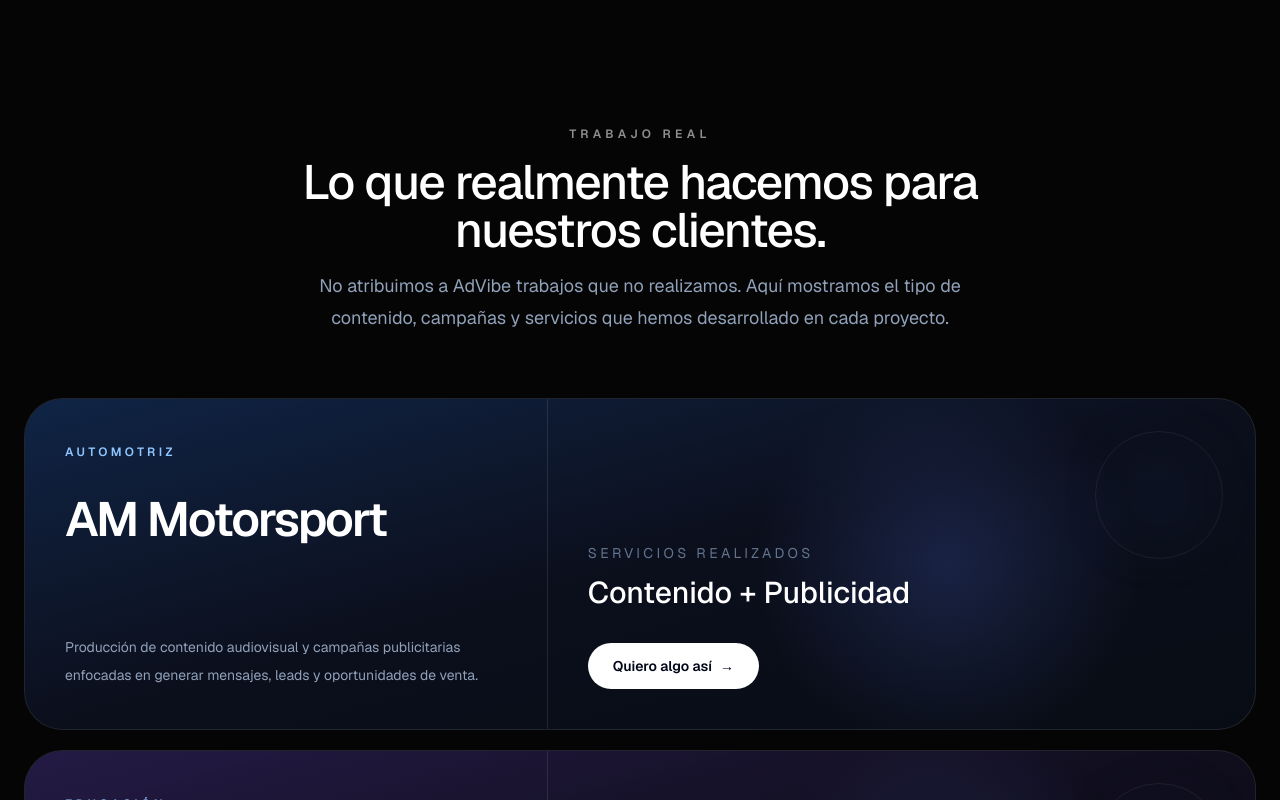
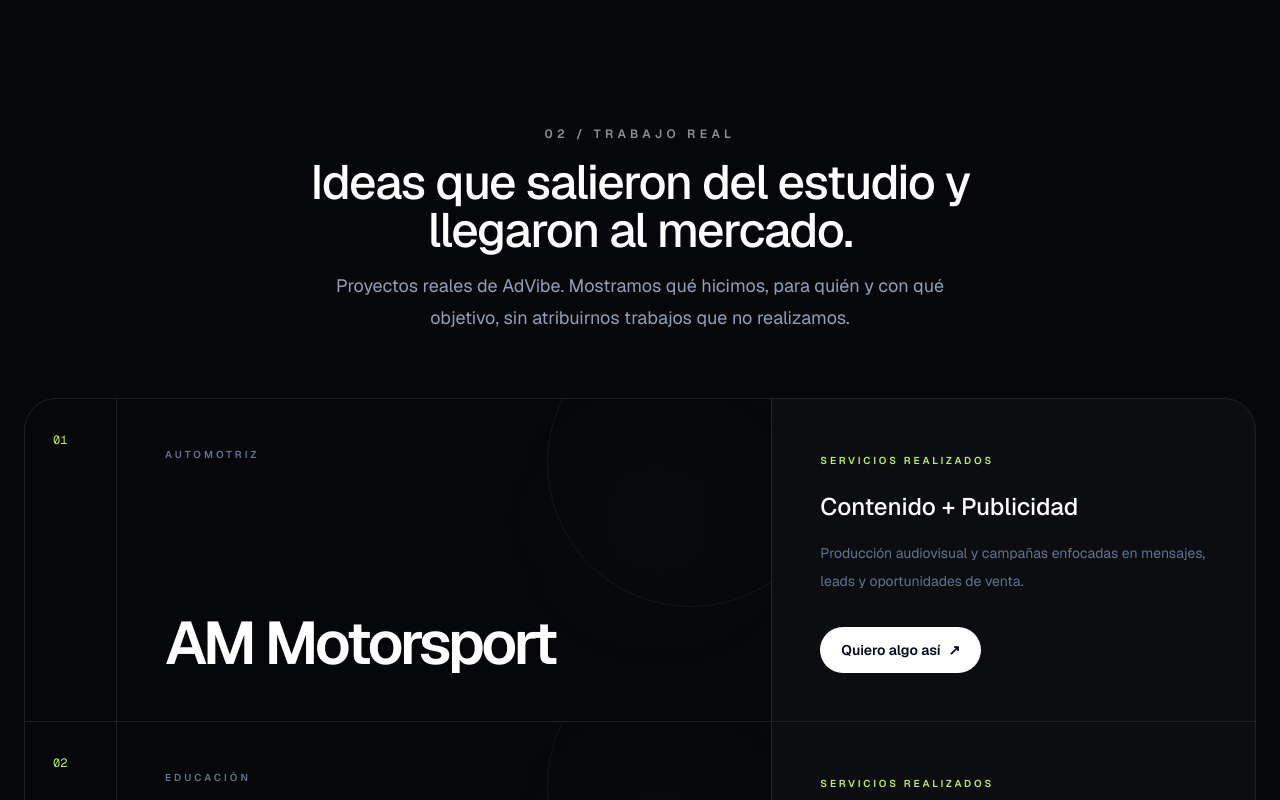
Before and after one commit to pablowebster94-sudo/advibe, a Next.js app: page / in a window 1280 px wide. Shown: the part 4300-5100 px from the top of the page. Built offline with nearby package versions, Linux system fonts and the light colour scheme.

Commit message:
design: turn portfolio into editorial case studies

```diff
--- a/components/Portfolio.tsx
+++ b/components/Portfolio.tsx
@@ -1,60 +1,57 @@
 "use client";
 
 import { motion } from "framer-motion";
-import { portfolio } from "@/lib/content";
 import SectionHeading from "@/components/ui/SectionHeading";
 import EventButton from "@/components/EventButton";
 
-const accents = [
-  "from-blue-500/30 via-indigo-500/5 to-transparent",
-  "from-violet-500/30 via-fuchsia-500/5 to-transparent",
-  "from-cyan-400/25 via-blue-500/5 to-transparent",
+const projects = [
+  { number: "01", title: "AM Motorsport", sector: "Automotriz", work: "Contenido + Publicidad", description: "Producción audiovisual y campañas enfocadas en mensajes, leads y oportunidades de venta.", mark: "AM" },
+  { number: "02", title: "United Kingdom English Academy", sector: "Educación", work: "Contenido + Meta Ads", description: "Contenido y campañas para comunicar la oferta educativa y atraer potenciales estudiantes.", mark: "UK" },
+  { number: "03", title: "CETAD San Lucas", sector: "Salud", work: "Branding + Contenido + Publicidad", description: "Identidad visual, contenido y campañas desarrolladas en distintas etapas de colaboración.", mark: "SL" },
+  { number: "04", title: "Paola Migitama", sector: "Marca personal", work: "Contenido + Publicidad", description: "Contenido y apoyo publicitario para fortalecer la comunicación digital y generar oportunidades.", mark: "PM" },
 ];
 
 export default function Portfolio() {
   return (
-    <section id="portafolio" className="relative overflow-hidden py-28 sm:py-32 lg:py-40">
+    <section id="portafolio" className="relative overflow-hidden bg-[#05070a] py-28 sm:py-32 lg:py-40">
       <div className="mx-auto max-w-7xl px-6">
-        <SectionHeading
-          eyebrow="Trabajo real"
-          title="Lo que realmente hacemos para nuestros clientes."
-          description="No atribuimos a AdVibe trabajos que no realizamos. Aquí mostramos el tipo de contenido, campañas y servicios que hemos desarrollado en cada proyecto."
-        />
+        <SectionHeading eyebrow="02 / Trabajo real" title="Ideas que salieron del estudio y llegaron al mercado." description="Proyectos reales de AdVibe. Mostramos qué hicimos, para quién y con qué objetivo, sin atribuirnos trabajos que no realizamos." />
 
-        <div className="mt-16 space-y-5">
-          {portfolio.map((project, index) => (
-            <motion.article
-              key={project.title}
-              initial={{ opacity: 0, y: 30 }}
-              whileInView={{ opacity: 1, y: 0 }}
-              viewport={{ once: true, amount: 0.2 }}
-              transition={{ duration: 0.65, delay: index * 0.08, ease: [0.22, 1, 0.36, 1] }}
-              className="group relative overflow-hidden rounded-[2.4rem] border border-white/10 bg-[#080c14]"
-            >
-              <div className={`absolute inset-0 bg-gradient-to-br ${accents[index % accents.length]} opacity-70`} />
-              <div className="absolute inset-y-0 right-0 hidden w-1/2 bg-[radial-gradient(circle_at_center,_rgba(91,124,255,0.18),transparent_55%)] lg:block" />
-
-              <div className="relative grid min-h-[330px] lg:grid-cols-[0.85fr_1.15fr]">
-                <div className="flex flex-col justify-between border-b border-white/10 p-7 sm:p-10 lg:border-b-0 lg:border-r">
-                  <div>
-                    <span className="text-xs font-semibold uppercase tracking-[0.28em] text-blue-300">{project.category.split("·")[0]}</span>
-                    <h3 className="mt-8 text-4xl font-semibold tracking-[-0.04em] text-white sm:text-5xl">{project.title}</h3>
-                  </div>
-                  <p className="mt-10 max-w-md text-sm leading-7 text-slate-400">{project.highlight}</p>
+        <div className="mt-16 overflow-hidden rounded-[2rem] border border-white/10">
+          {projects.map((project, index) => (
+            <motion.article key={project.title} initial={{ opacity: 0 }} whileInView={{ opacity: 1 }} viewport={{ once: true, amount: .12 }} transition={{ duration: .6 }} className="group relative border-b border-white/10 last:border-b-0">
+              <div className="grid min-h-[300px] lg:grid-cols-[92px_1.15fr_0.85fr]">
+                <div className="hidden border-r border-white/10 p-7 lg:block">
+                  <span className="font-mono text-xs text-lime-300">{project.number}</span>
                 </div>
-
-                <div className="relative flex flex-col justify-end p-7 sm:p-10">
-                  <div className="absolute right-8 top-8 h-32 w-32 rounded-full border border-white/10 opacity-60 transition duration-700 group-hover:scale-125 group-hover:border-blue-300/30" />
-                  <div className="absolute right-16 top-16 h-16 w-16 rounded-full bg-blue-400/10 blur-2xl transition duration-700 group-hover:bg-violet-400/20" />
-                  <div className="relative max-w-xl">
-                    <p className="text-sm uppercase tracking-[0.24em] text-slate-500">Servicios realizados</p>
-                    <p className="mt-3 text-2xl font-medium leading-9 text-white sm:text-3xl">{project.category.split("·")[1]?.trim() ?? "Contenido y publicidad"}</p>
-                    <EventButton href="#diagnostico" eventName="portfolio_case_cta" eventParams={{ source: "portfolio", project: project.title }} className="mt-8 inline-flex items-center rounded-full border border-white/15 bg-white px-6 py-3 text-sm font-semibold text-slate-950 hover:-translate-y-0.5 hover:bg-slate-100">Quiero algo así <span className="ml-2">→</span></EventButton>
+                <div className="relative overflow-hidden p-7 sm:p-10 lg:p-12">
+                  <div className="pointer-events-none absolute -right-16 -top-20 h-72 w-72 rounded-full border border-white/[0.06] transition-transform duration-700 group-hover:scale-125" />
+                  <div className="pointer-events-none absolute right-12 top-14 h-32 w-32 rounded-full bg-lime-300/[0.04] blur-3xl transition-all duration-700 group-hover:bg-lime-300/[0.1]" />
+                  <div className="relative flex h-full flex-col justify-between">
+                    <div className="flex items-center justify-between">
+                      <span className="text-[10px] font-semibold uppercase tracking-[0.3em] text-slate-500">{project.sector}</span>
+                      <span className="font-mono text-xs text-white/25 lg:hidden">{project.number}</span>
+                    </div>
+                    <h3 className="mt-16 max-w-2xl text-4xl font-semibold tracking-[-0.055em] text-white transition-transform duration-500 group-hover:translate-x-1 sm:text-6xl">{project.title}</h3>
                   </div>
                 </div>
+                <div className="flex flex-col justify-between border-t border-white/10 bg-white/[0.025] p-7 sm:p-10 lg:border-l lg:border-t-0 lg:p-12">
+                  <div>
+                    <span className="text-[10px] font-semibold uppercase tracking-[0.28em] text-lime-300">Servicios realizados</span>
+                    <p className="mt-5 text-xl font-medium leading-8 text-white sm:text-2xl">{project.work}</p>
+                    <p className="mt-4 text-sm leading-7 text-slate-500">{project.description}</p>
+                  </div>
+                  <EventButton href="#diagnostico" eventName="portfolio_case_cta" eventParams={{ source: "portfolio", project: project.title }} className="mt-8 inline-flex w-fit items-center rounded-full border border-white/10 bg-white px-5 py-3 text-sm font-semibold text-slate-950 transition hover:-translate-y-0.5 hover:bg-lime-300">Quiero algo así <span className="ml-2">↗</span></EventButton>
+                </div>
               </div>
+              <div className="absolute bottom-0 left-0 h-px w-0 bg-lime-300 transition-all duration-700 group-hover:w-full" />
             </motion.article>
           ))}
+        </div>
+
+        <div className="mt-5 flex items-center justify-between text-[10px] font-semibold uppercase tracking-[0.28em] text-slate-600">
+          <span>AdVibe / Selected work</span>
+          <span>04 proyectos</span>
         </div>
       </div>
     </section>
```
